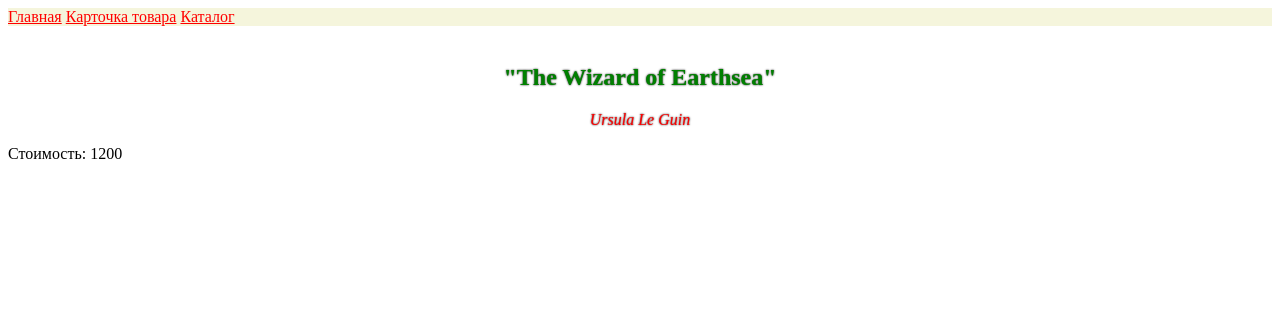
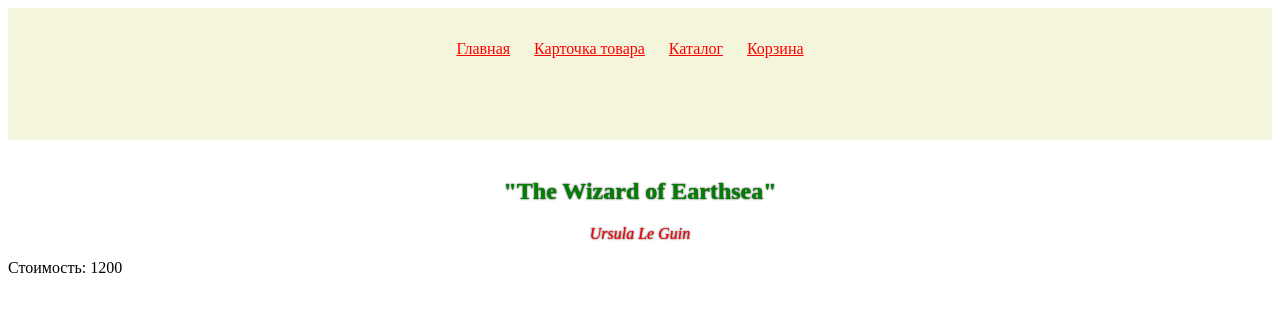
Before and after one commit to Nazarov1987/PHP-HomeWork, a PHP site: page /?c=gallery&a=card&id=1 in a window 1280 px wide. Shown: the top 312 px of the page. Run offline with PHP 8.4, Linux system fonts and the light colour scheme; data comes from the database, SQL or seed files in the repository.

Commit message:
Изменение. Подключены стили css

```diff
--- a/Lesson4 advanced/controllers/Controller.php
+++ b/Lesson4 advanced/controllers/Controller.php
@@ -8,11 +8,6 @@ abstract class Controller
     private $defaultAction = 'index';
     private $layout = 'main';
     private $useLayout = true;
-
-    public function actionIndex()
-    {
-        echo $this->render('index');
-    }
 
     public function runAction($action = null)
     {
--- a/Lesson4 advanced/controllers/GalleryController.php
+++ b/Lesson4 advanced/controllers/GalleryController.php
@@ -6,6 +6,11 @@ use app\model\Gallery;
 
 class GalleryController extends Controller
 {
+	 public function actionIndex()
+    {
+        echo $this->render('index');
+    }
+
     public function actionCatalog() {
         $gallery = Gallery::getAll();
         echo $this->render('catalog', ['gallery' => $gallery]);
--- a/Lesson4 advanced/css/style.css
+++ b/Lesson4 advanced/public/css/mainstyle.css
@@ -1,12 +1,19 @@
 .header{
-background-color: beige;
+	margin: 0 auto;
+	background-color: beige;
+	height: 100px;
+	text-align: center;
+	padding-top: 2em;
 }
 .header a{
+	padding-right: 20px;
+
 	color: red;
 }
 
 .fon{
 	background-image: url(../img/start_web.jpg);
+	margin-top: -80px;
 	height: inherit;
 }
 .text{
@@ -42,6 +49,10 @@ background-color: beige;
 	color: red;
 	font-style:italic;
 }
+.price{
+	color: black;
+	text-shadow: black 0 0 2px;
+}
 
 .view{
 	text-shadow: black 0 0 4px;
@@ -58,7 +69,8 @@ background-color: beige;
 }
 .view,
 .author,
-.name{
+.name,
+.price{
 	text-align: center;
 }
 .commentUsers{
--- a/Lesson4 advanced/public/index.php
+++ b/Lesson4 advanced/public/index.php
@@ -6,6 +6,7 @@ require "../config/config.php";
 use app\model\Gallery;
 use app\engine\Autoload;
 use app\model\Authorization;
+use app\model\Basket;
 
 spl_autoload_register([new Autoload(), 'loadClass']);
 
--- a/Lesson4 advanced/views/catalog.php
+++ b/Lesson4 advanced/views/catalog.php
@@ -5,14 +5,13 @@
     <ul class="library">
         <?php foreach($gallery as $image): ?>
         <li >
-             <img src=".<?$image['address']?>/<?$image['name']?>" class="pimg" />
+             <img src="../public/img/<? echo $image['address']?>/<? echo $image['name']?>" class="pimg" />
              <h3 class="author"> <? echo $image['author'] ?></h3>
              <h4 class="name" > <? echo $image['name_book'] ?></h4>
-             <p>Стоимость: <? echo $image['price']?></p>
+             <p class="price">Стоимость: <? echo $image['price']?></p>
              <button class="buyBook">Купить</button>
         </li>
         <?php endforeach;?>
      </ul>
 <hr>
-
 </div>
--- a/Lesson4 advanced/views/layouts/main.php
+++ b/Lesson4 advanced/views/layouts/main.php
@@ -2,7 +2,7 @@
 <html lang="en">
 <head>
     <meta charset="UTF-8">
-    <link type="text/css" rel="stylesheet" href="/css/style.css">
+    <link type="text/css" rel="stylesheet" href="/css/mainstyle.css">
     <title>Document</title>
 </head>
 <body>
@@ -11,6 +11,7 @@
 <a href="/">Главная</a>
 <a href="/?c=gallery&a=card&id=1">Карточка товара</a>
 <a href="/?c=gallery&a=catalog">Каталог</a>
+<a href="/?c=gallery&a=order">Корзина</a>
 </div>
 <br>
 <?=$content?>
```
Also changed, not shown: Lesson4 advanced/controllers/BasketController.php (added, +18 -0 lines), Lesson4 advanced/model/Basket.php (+12 -5 lines), Lesson4 advanced/views/order.php (added, +9 -0 lines), Lesson4 advanced/public/img/image1.jpg (renamed from Lesson4 advanced/img/image1.jpg), Lesson4 advanced/public/img/image2.jpg (renamed from Lesson4 advanced/img/image2.jpg), Lesson4 advanced/public/img/image3.jpg (renamed from Lesson4 advanced/img/image3.jpg), Lesson4 advanced/public/img/image4.jpg (renamed from Lesson4 advanced/img/image4.jpg), Lesson4 advanced/public/img/image5.jpg (renamed from Lesson4 advanced/img/image5.jpg), Lesson4 advanced/public/img/image6.jpg (renamed from Lesson4 advanced/img/image6.jpg), Lesson4 advanced/public/img/start_web.jpg (renamed from Lesson4 advanced/img/start_web.jpg).
